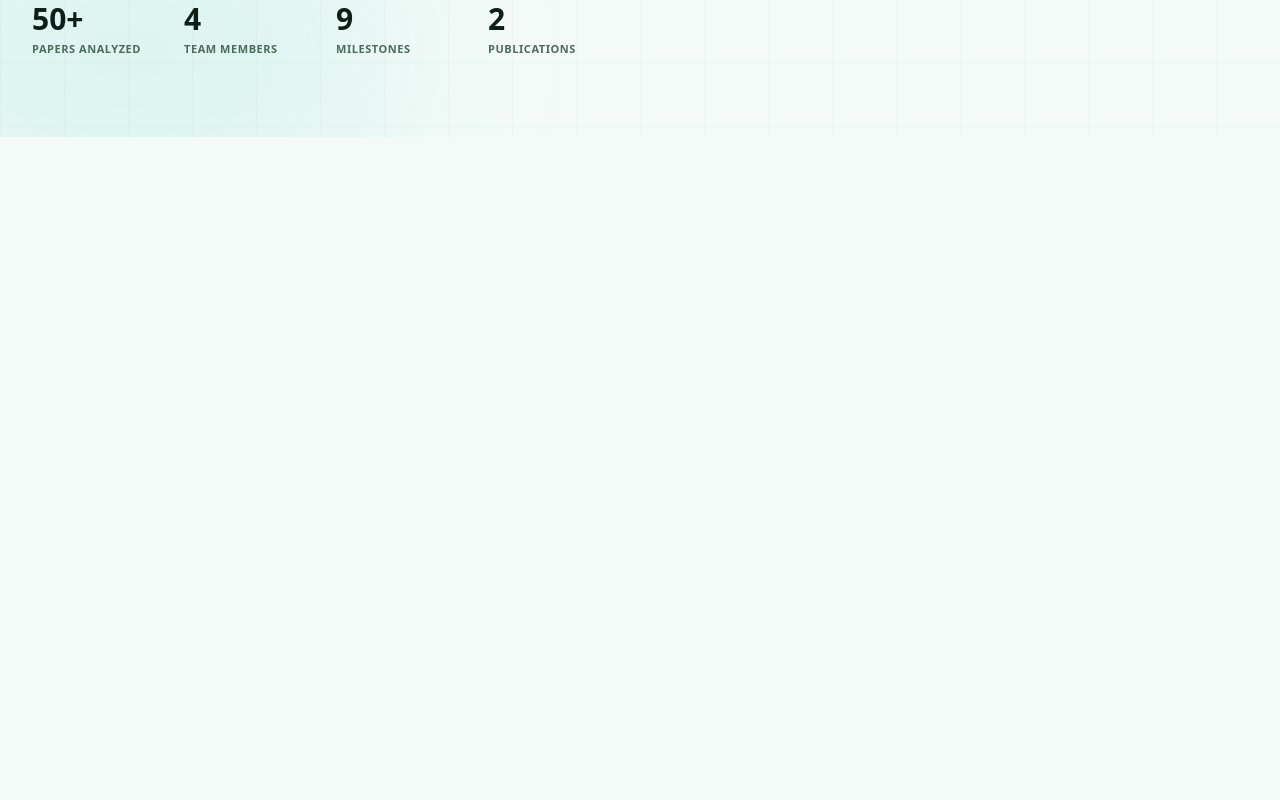
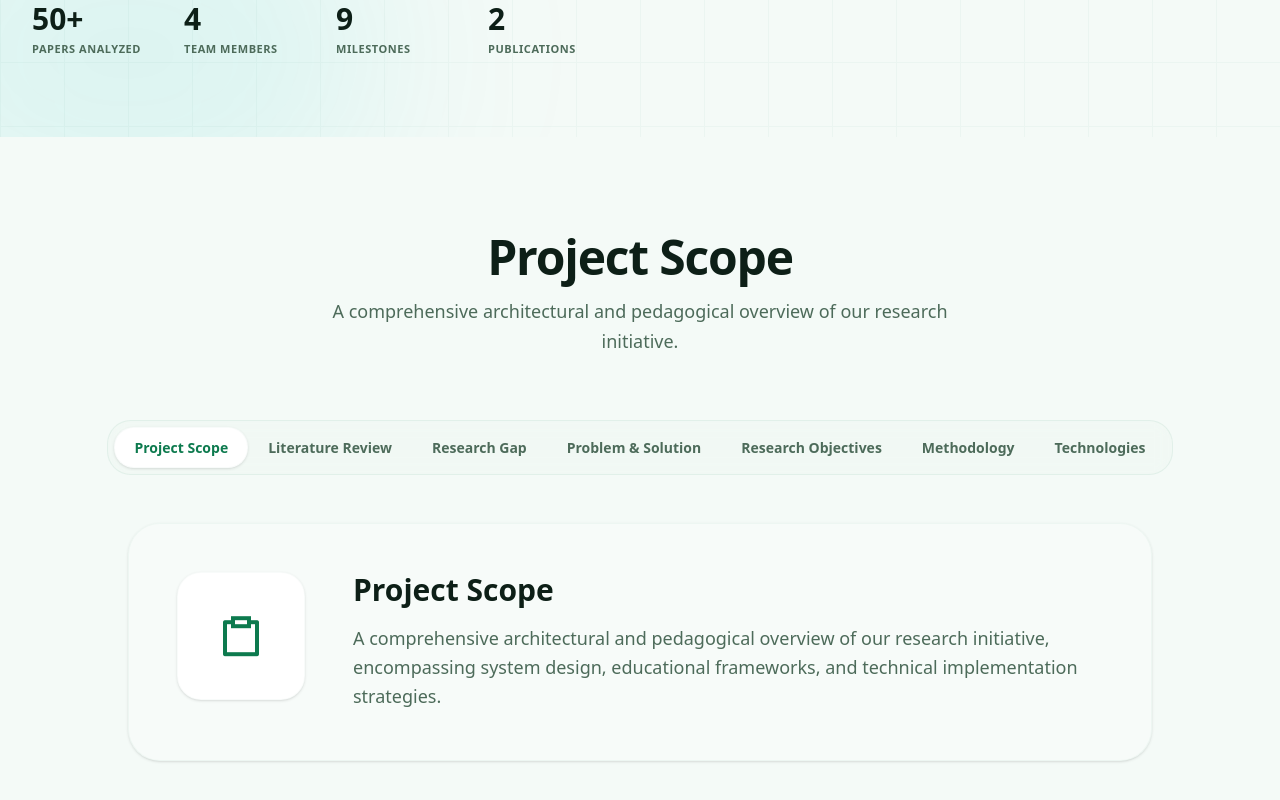
Before and after one commit to 4yrg/gradeloop-portfolio, a Next.js app: page / in a window 1280 px wide. Shown: the part 706-1506 px from the top of the page. Before the commit the page ends 843 px from the top, so only its background shows below. Built offline with nearby package versions, Linux system fonts and the light colour scheme.

Commit message:
add scope section

```diff
--- /dev/null
+++ b/app/components/Scope.tsx
@@ -0,0 +1,150 @@
+'use client';
+
+import React, { useState } from 'react';
+import { motion, AnimatePresence } from 'framer-motion';
+
+const scopeItems = [
+  {
+    id: 'scope',
+    title: 'Project Scope',
+    description:
+      'A comprehensive architectural and pedagogical overview of our research initiative, encompassing system design, educational frameworks, and technical implementation strategies.',
+    icon: 'ri-clipboard-line',
+  },
+  {
+    id: 'literature',
+    title: 'Literature Review',
+    description:
+      'Our extensive literature review covers recent advancements in automated code assessment and machine learning applications in education. We analyzed over 50 academic papers to establish a robust foundation for GradeLoop.',
+    icon: 'ri-book-read-line',
+  },
+  {
+    id: 'gap',
+    title: 'Research Gap',
+    description:
+      'A significant gap exists in current solutions regarding real-time, context-aware feedback. Most tools focus on correctness, ignoring the educational value of actionable insights.',
+    icon: 'ri-search-eye-line',
+  },
+  {
+    id: 'problem',
+    title: 'Problem & Solution',
+    description:
+      'Students struggle with immediate, personalized feedback in large-scale classes. GradeLoop solves this by providing intelligent, automated assessment with pedagogically-sound, actionable feedback that scales to any class size.',
+    icon: 'ri-lightbulb-flash-line',
+  },
+  {
+    id: 'objectives',
+    title: 'Research Objectives',
+    description:
+      'Develop an AI-powered system for code assessment, implement real-time feedback mechanisms, and evaluate effectiveness through rigorous user studies in real educational settings.',
+    icon: 'ri-target-line',
+  },
+  {
+    id: 'methodology',
+    title: 'Methodology',
+    description:
+      'A mixed-methods approach combining iterative software development with large-scale user studies to validate pedagogical effectiveness and technical scalability.',
+    icon: 'ri-microscope-line',
+  },
+  {
+    id: 'technologies',
+    title: 'Technologies',
+    description:
+      'Our tech stack leverages modern frameworks: Next.js · TypeScript · LLMs / Containerized Execution · Python / REST APIs · Docker.',
+    icon: 'ri-settings-3-line',
+    mono: true,
+  },
+];
+
+const Scope = () => {
+  const [activeTab, setActiveTab] = useState(scopeItems[0]);
+
+  return (
+    <section id="scope" className="py-24 px-6 lg:px-8 bg-background">
+      <div className="max-w-7xl mx-auto">
+        {/* Header */}
+        <motion.div
+          initial={{ opacity: 0, y: 20 }}
+          whileInView={{ opacity: 1, y: 0 }}
+          viewport={{ once: true }}
+          transition={{ duration: 0.6 }}
+          className="text-center mb-16"
+        >
+          <h2 className="text-4xl md:text-5xl font-extrabold text-foreground mb-4 tracking-tight font-display">
+            Project Scope
+          </h2>
+          <p className="text-lg text-text-muted max-w-2xl mx-auto leading-relaxed">
+            A comprehensive architectural and pedagogical overview of our research initiative.
+          </p>
+        </motion.div>
+
+        {/* Tabs Navigation */}
+        <motion.div
+          initial={{ opacity: 0, y: 20 }}
+          whileInView={{ opacity: 1, y: 0 }}
+          viewport={{ once: true }}
+          transition={{ duration: 0.6, delay: 0.2 }}
+          className="flex justify-center mb-12"
+        >
+          <div className="inline-flex flex-wrap justify-center p-1.5 bg-secondary-container/30 border border-outline/50 rounded-[24px] backdrop-blur-sm overflow-hidden">
+            {scopeItems.map((item) => (
+              <button
+                key={item.id}
+                onClick={() => setActiveTab(item)}
+                className={`relative px-5 py-2.5 text-[14px] font-semibold transition-all duration-300 rounded-[20px] ${
+                  activeTab.id === item.id
+                    ? 'text-primary'
+                    : 'text-text-muted hover:text-foreground'
+                }`}
+              >
+                {activeTab.id === item.id && (
+                  <motion.div
+                    layoutId="activeTab"
+                    className="absolute inset-0 bg-surface-container shadow-sm border border-outline/20 z-0"
+                    style={{ borderRadius: '20px' }}
+                    transition={{ type: 'spring', bounce: 0.2, duration: 0.6 }}
+                  />
+                )}
+                <span className="relative z-10">{item.title}</span>
+              </button>
+            ))}
+          </div>
+        </motion.div>
+
+        {/* Tab Content */}
+        <motion.div
+          key={activeTab.id}
+          initial={{ opacity: 0, x: 20 }}
+          animate={{ opacity: 1, x: 0 }}
+          transition={{ duration: 0.4 }}
+          className="max-w-5xl mx-auto"
+        >
+          <div className="bg-surface-container/30 border border-outline/30 rounded-[32px] p-8 md:p-12 shadow-sm hover:shadow-md transition-shadow duration-300">
+            <div className="flex flex-col md:flex-row items-center md:items-start gap-8 md:gap-12">
+              {/* Icon Box */}
+              <div className="w-24 h-24 md:w-32 md:h-32 flex-shrink-0 rounded-[24px] bg-surface-container border border-outline/20 shadow-sm flex items-center justify-center text-4xl md:text-5xl text-primary transition-transform hover:scale-105 duration-300">
+                <i className={activeTab.icon}></i>
+              </div>
+
+              {/* Text Content */}
+              <div className="flex-1 text-center md:text-left">
+                <h3 className="text-2xl md:text-3xl font-extrabold text-foreground mb-4 font-display">
+                  {activeTab.title}
+                </h3>
+                <p
+                  className={`text-lg text-text-muted leading-relaxed ${
+                    activeTab.mono ? 'font-mono text-base' : ''
+                  }`}
+                >
+                  {activeTab.description}
+                </p>
+              </div>
+            </div>
+          </div>
+        </motion.div>
+      </div>
+    </section>
+  );
+};
+
+export default Scope;
--- a/app/layout.tsx
+++ b/app/layout.tsx
@@ -1,6 +1,7 @@
 import type { Metadata } from 'next';
 import { Manrope, Space_Grotesk, JetBrains_Mono } from 'next/font/google';
 import './globals.css';
+import 'remixicon/fonts/remixicon.css';
 import Navbar from './components/Navbar';
 import { Providers } from './Providers';
 
--- a/app/page.tsx
+++ b/app/page.tsx
@@ -1,9 +1,11 @@
 import Header from './components/Header';
+import Scope from './components/Scope';
 
 export default function Home() {
   return (
     <main>
       <Header />
+      <Scope />
     </main>
   );
 }
--- a/package.json
+++ b/package.json
@@ -16,7 +16,8 @@
     "next": "16.2.4",
     "next-themes": "^0.4.6",
     "react": "19.2.4",
-    "react-dom": "19.2.4"
+    "react-dom": "19.2.4",
+    "remixicon": "^4.9.1"
   },
   "devDependencies": {
     "@tailwindcss/postcss": "^4",
```
Also changed, not shown: app/components/Milestone.tsx (added), 1 other file (tests, documents, lock files or other folders).
